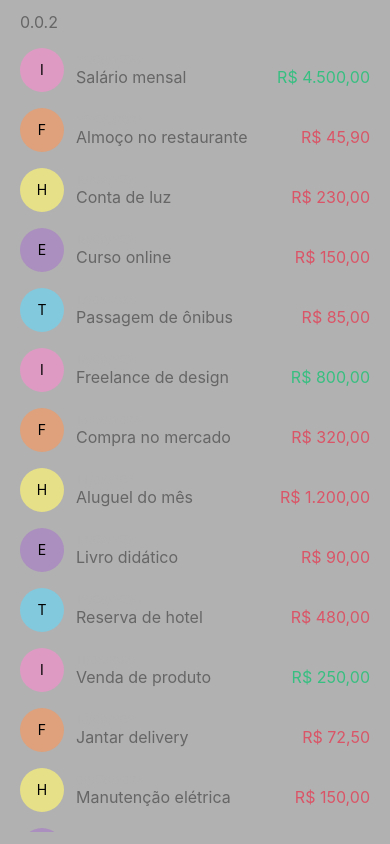
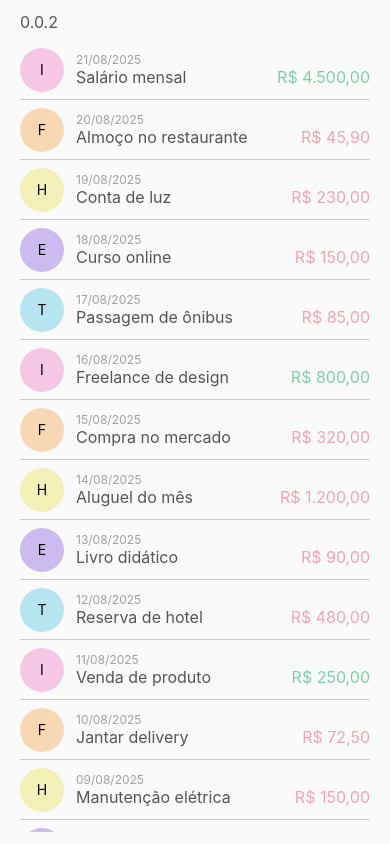
Before and after one commit to dennerrondinely/remote-mfe, a React Native app: screen / in a window 390 px wide. Built offline with nearby package versions, Linux system fonts and the light colour scheme.

Commit message:
new version - 0.0.2

```diff
--- a/App.tsx
+++ b/App.tsx
@@ -1,7 +1,17 @@
+import { StatusBar } from 'react-native';
 import RemoteContainerScreen from './src/screens/RemoteContainerScreen';
+import { colors } from './src/constants/colors';
+import { SafeAreaProvider } from 'react-native-safe-area-context';
 
 function App() {
-  return <RemoteContainerScreen />;
+  return (
+    <>
+      <StatusBar backgroundColor={colors.primary} barStyle="light-content" />
+      <SafeAreaProvider>
+        <RemoteContainerScreen />
+      </SafeAreaProvider>
+    </>
+  );
 }
 
 export default App;
--- a/src/constants/colors.ts
+++ b/src/constants/colors.ts
@@ -1,17 +1,15 @@
 export const colors = {
-  primary: "#37BF81",
-  primaryContrast: "#FFFFFF",
-  secondary: "#AB8FBE",
-  inactive: "#B1B1B1",
-  background: "#F5F5F5",
-  backgroundSecondary: "#B1B1B1",
-  categoryIncome: "#DE9AC3",
-  categoryFood: "#DEA17B",
-  categoryHouse: "#E6E088",
-  categoryEducation: "#AB8FBE",
-  categoryTravel: "#82C9DE",
-  primaryText: "#666666",
-  secondaryText: "#B1B1B1",
-  positiveText: "#37BF81",
-  negativesText: "#DA5567",
+  primary: "#A3D9A5",            // Verde pastel (principal)
+  primaryContrast: "#FFFFFF",    // Contraste (texto sobre botão)
+  inactive: "#D3D3D3",           // Cinza claro neutro
+  background: "#FAFAFA",         // Fundo bem claro
+  categoryIncome: "#F6C7E5",     // Rosa pastel para renda
+  categoryFood: "#F8D7B4",       // Laranja claro pastel para alimentação
+  categoryHouse: "#F3F1B7",      // Amarelo claro pastel para moradia
+  categoryEducation: "#CBBBEF",  // Lilás pastel para educação
+  categoryTravel: "#B7E4F1",     // Azul pastel para viagens
+  primaryText: "#555555",        // Cinza escuro suave (texto principal)
+  secondaryText: "#A0A0A0",      // Cinza médio para textos secundários
+  positiveText: "#80CFA9",       // Verde menta pastel para positivo
+  negativesText: "#F2A5B3",      // Rosa avermelhado pastel para negativo
 };
--- a/src/screens/RemoteContainerScreen.tsx
+++ b/src/screens/RemoteContainerScreen.tsx
@@ -1,15 +1,20 @@
-import { StatusBar } from 'react-native';
-import { SafeAreaProvider } from 'react-native-safe-area-context';
+import { StyleSheet, View } from 'react-native';
+import { useSafeAreaInsets } from 'react-native-safe-area-context';
 import { colors } from '../constants/colors';
 import RemoteScreen from './RemoteScreen';
 
 export default function RemoteContainerScreen() {
+  const insets = useSafeAreaInsets();
   return (
-    <>
-      <StatusBar backgroundColor={colors.primary} barStyle="light-content" />
-      <SafeAreaProvider>
-        <RemoteScreen />
-      </SafeAreaProvider>
-    </>
+    <View style={{ ...styles.container, paddingTop: insets.top }}>
+      <RemoteScreen />
+    </View>
   );
 }
+
+const styles = StyleSheet.create({
+  container: {
+    flex: 1,
+    backgroundColor: colors.primary,
+  },
+});
--- a/src/screens/RemoteScreen.tsx
+++ b/src/screens/RemoteScreen.tsx
@@ -146,7 +146,7 @@ export default function RemoteScreen() {
 const styles = StyleSheet.create({
   screenContainer: {
     flex: 1,
-    backgroundColor: colors.backgroundSecondary,
+    backgroundColor: colors.background,
     gap: 12,
     paddingVertical: 12,
     paddingHorizontal: 20,
```
